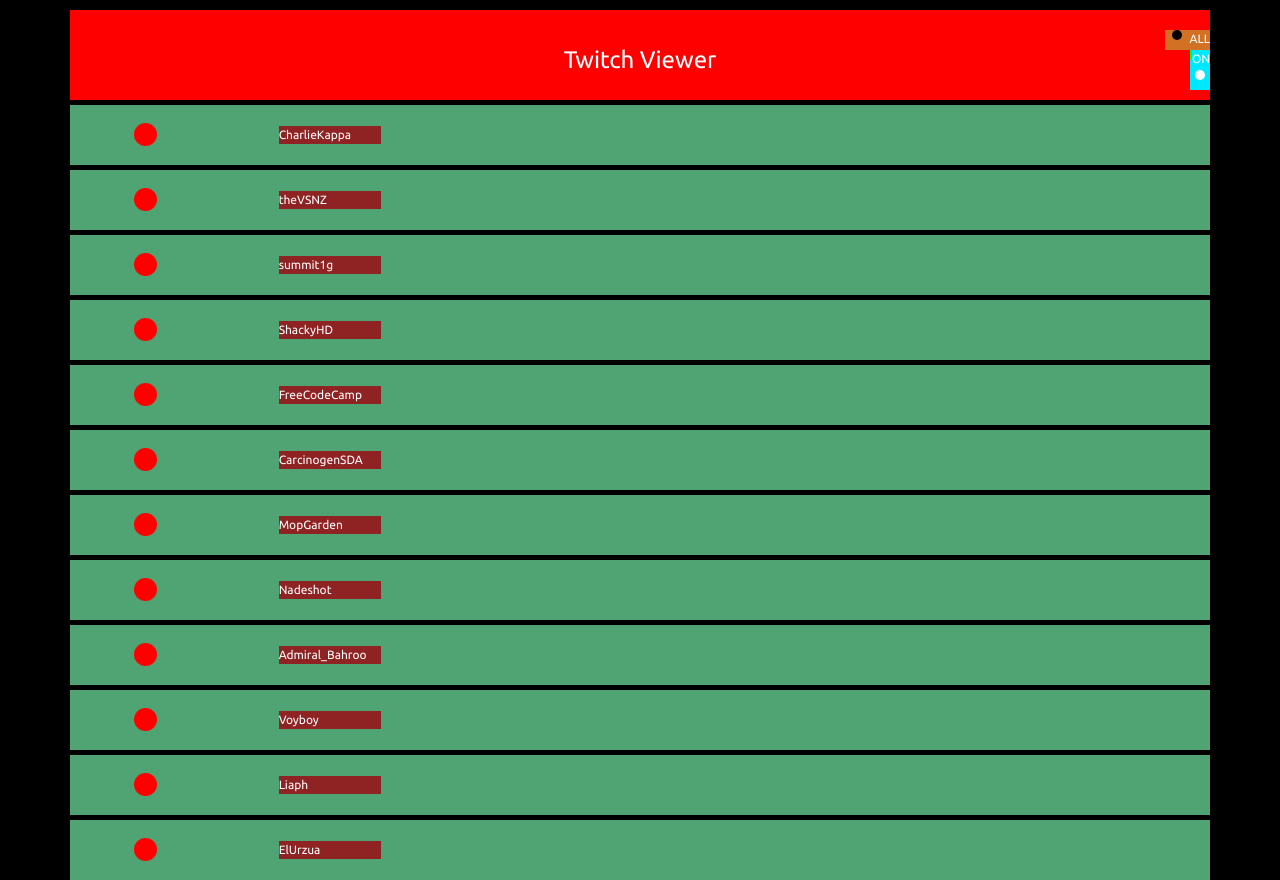
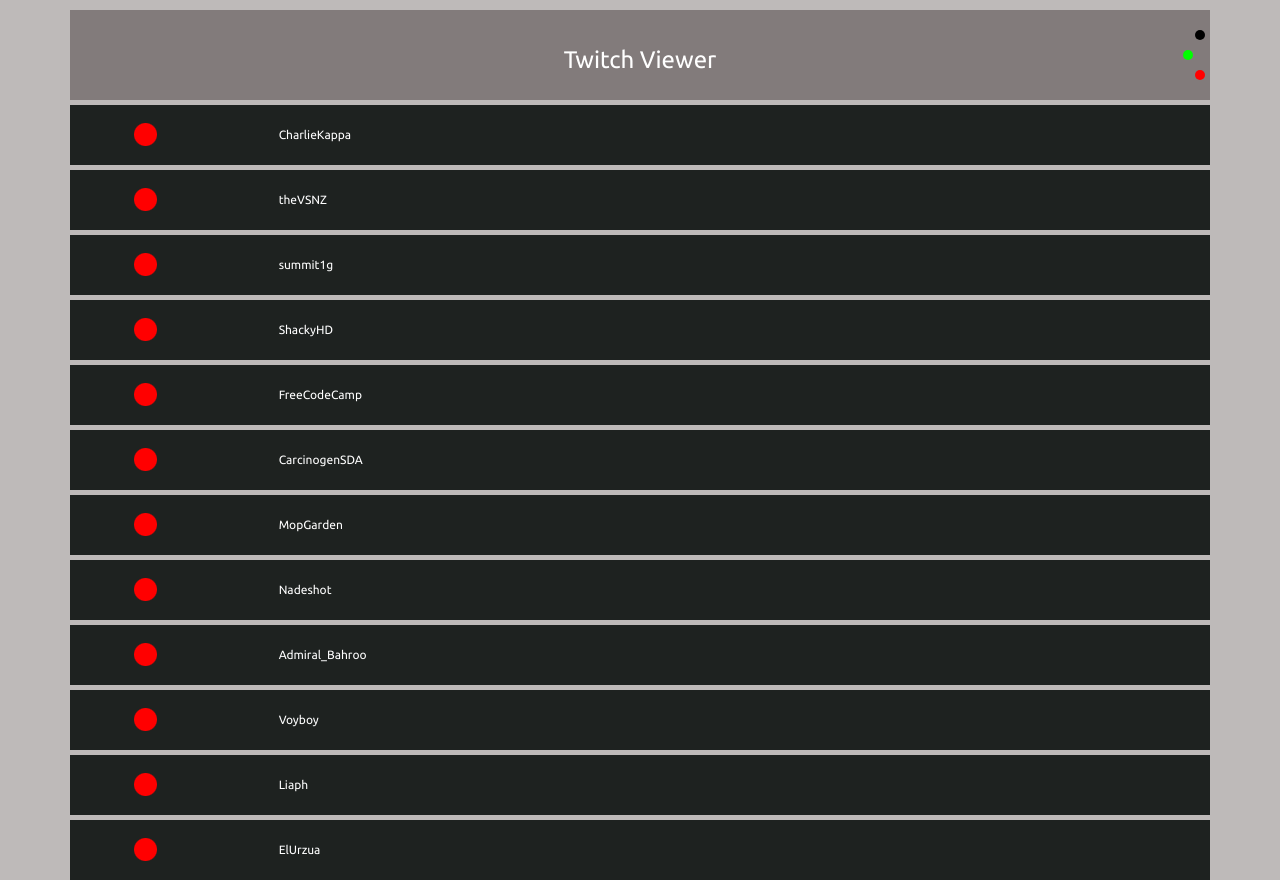
Before and after one commit to carlosreyc/tw-viewer, a plain HTML site: page index.html in a window 1280 px wide. Both pictures are taken after a click on the element 1200 px from the left and 55 px from the top of the page. Drawn offline with nearby package versions, Linux system fonts and the light colour scheme.

Commit message:
Ver enviada a FCC

```diff
--- a/index.html
+++ b/index.html
@@ -20,7 +20,7 @@
     <div class="container" id="banner">
       <div class="wrapper-banner">
       <h3>Twitch Viewer</h3>
-      <div class="all selector active" id="c-negro"><div class="circulo"></div><p>ALL</p></div>
+      <div class="all selector active" id="c-negro"><div class="circulo"></div><p></p></div>
       <div class="selector online"><div class="circulo"></div><p></p></div>
       <div class="selector offline"><div class="circulo"></div><p></p></div>
 
--- a/script.js
+++ b/script.js
@@ -110,35 +110,34 @@ $(document).ready(function(){
     $("#status-12").addClass('off');
   }
   });
-    $("div.online").click(function(){
-    $(this).html('<div class="circulo"></div><p>ON</p>');
-    $(".off").parent().hide();
-    $("div.offline").removeClass('active');
-    $("div.all").removeClass('active');
-    $(this).addClass('active');
-      });
-
-  $("div.online").hover(
-    function(){
-      $(this).html('<div class="circulo"></div><p>ON</p>');
-    }, function() {
-      $(this).html('<div class="circulo"></div><p></p>');
-    });
 
 
 
+  $("div.online").click(function(){
+    $(".off").parent().hide();
+  });
 
   $("div.offline").click(function(){
     $(".on").parent().hide();
-    $(this).addClass('active');
-    $("div.all").removeClass('active');
-    $("div.online").removeClass('active');
+
   });
   $("div.all").click(function(){
     $(".on").parent().show();
     $(".off").parent().show();
-    $("div.online").removeClass('active');
-    $("div.offline").removeClass('active');
-    $(this).addClass('active');
+
   });
+
+(function(){ // Menu FUNCIONANDO!!
+  var clicked_btn = '';
+  $('.selector').click(function(){
+    clicked_btn = $(this);
+    clicked_btn.css('width','45px');
+    $('.selector').not(this).css('width','20px');
+  });
+  $('.selector').hover(function(){
+    $(this).css('width','45px');
+  }, function(){
+    $('.selector').not(clicked_btn).css('width','20px');
+  });
+})();
 });
--- a/style.css
+++ b/style.css
@@ -1,5 +1,5 @@
 body {
-  background: rgb(0, 0, 0);
+  background: rgb(190, 186, 185);
   color: white;
   font-family: 'Ubuntu', sans-serif;
   font-size: 12px;
@@ -7,7 +7,7 @@ body {
 
 .wrapper-banner {
   display: flex;
-  background: rgb(255, 0, 0);
+  background: rgb(130, 123, 123);
   position: relative;
   margin-top: 10px;
   height: 90px;
@@ -19,7 +19,7 @@ body {
   display: flex;
   flex-direction: row;
   flex-wrap: nowrap;
-  background: #50a373;
+  background: #1e2220;
   justify-content: space-around;
   align-items: center;
   margin-top: 5px;
@@ -27,17 +27,17 @@ body {
 }
 
 .title {
-  background: rgb(143, 34, 34);
+
   width: 102px;
 }
 
 .status {
-  background: rgb(205, 28, 113);
+
   width: 440px;
 }
 
 .viewers {
-  background: rgb(32, 25, 2);
+
   width: 95px;
 }
 
@@ -46,11 +46,10 @@ body {
   display: flex;
   flex-direction: row;
   flex-wrap: nowrap;
-  width: 20px;
-  height: 20px;
+
   bottom: 30px;
   right: 0;
-  background: rgb(0, 232, 255);
+
   cursor: hand;
   cursor: pointer;
 }
@@ -60,11 +59,10 @@ body {
   display: flex;
   flex-direction: row;
   flex-wrap: nowrap;
-  width: 20px;
-  height: 20px;
+
   bottom: 10px;
   right: 0;
-  background: rgb(0, 232, 255);
+
   cursor: hand;
   cursor: pointer;
 }
@@ -75,13 +73,12 @@ body {
   flex-direction: row;
   flex-wrap: nowrap;
   justify-content: space-between;
-  width: 20px;
-  height: 20px;
+
   bottom: 50px;
   right: 0;
   cursor: hand;
   cursor: pointer;
-  background-color: rgb(210, 113, 36)
+
 }
 
 .circulo {
@@ -91,19 +88,27 @@ body {
   background-color: #fff;
   margin: 0 auto;
 }
-.active, .selector:hover{
+.selector:hover{
   width: 45px;
   transition: width 0.2s linear;
   cursor: pointer;
+
 }
-.hover {
+.active, .active:hover{
 
-  width: 42px;
+  width: 45px;
   height: 20px;
 
-  background: rgb(0, 232, 255);
+  background: rgb(130, 123, 123);
   cursor: hand;
   cursor: pointer;
+  transition: width 0.4s linear;
+}
+.selector {
+  width: 20px;
+  height: 20px;
+  background-color: rgb(130, 123, 123);
+  transition: width 0.4s linear;
 }
 
 .all > .circulo {
@@ -114,7 +119,19 @@ body {
   background-color: #00ff00;
   margin: 0 auto;
 }
+.offline > .circulo {
+  background-color: #ff0000;
+}
 
 h3 {
   text-align: left;
 }
+.all:hover:after {
+  content: 'ALL';
+}
+.online:hover:after {
+  content: 'ON';
+}
+.offline:hover:after {
+  content: 'OFF';
+}
```
